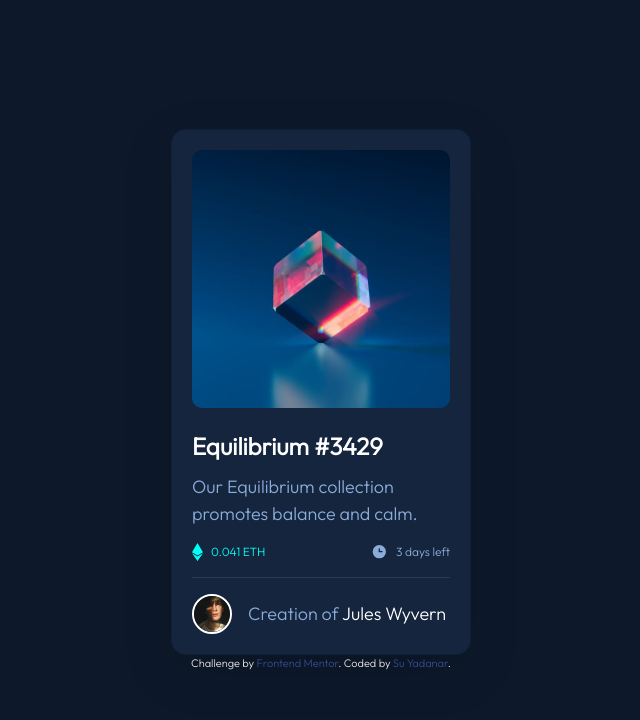
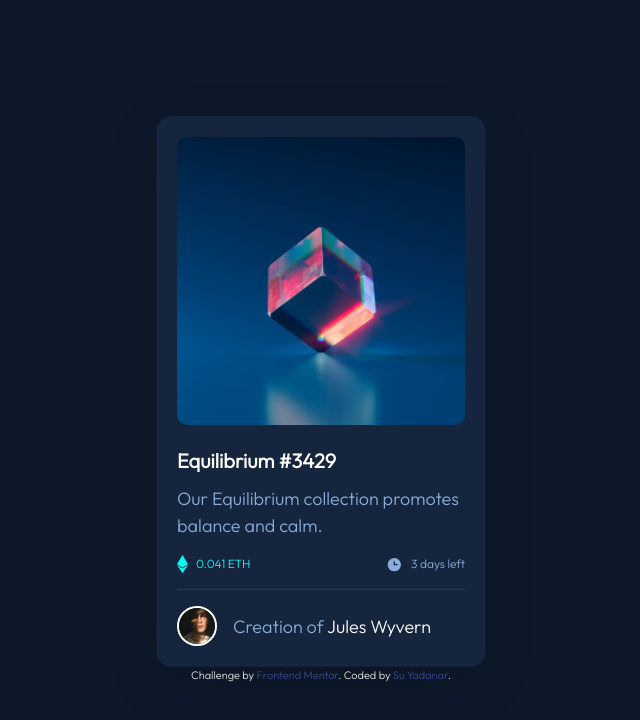
Before and after one commit to SYadanar/NFT-preview-card-component, a plain HTML site: page index.html in a window 1280 px wide. Shown: the whole page, without its empty margins (319-959 px from the left). Drawn offline with nearby package versions, Linux system fonts and the light colour scheme.

Commit message:
fix Accessibility issues

```diff
--- a/index.html
+++ b/index.html
@@ -28,7 +28,7 @@
           <img src="images/icon-view.svg" class="overlay-img img-fluid" alt="view icon overlay">
         </div>
 
-        <h4 class="card-title font-weight-bold mt-4">Equilibrium #3429</h4>
+        <h1 class="card-title font-weight-bold mt-4">Equilibrium #3429</h1>
 
         <p class="card-text mb-3">Our Equilibrium collection promotes balance and calm.</p>
 
@@ -46,7 +46,7 @@
         <hr class="line">
 
         <div class="creator-area">
-          <img src="images/image-avatar.png" class="rounded-circle mr-3">
+          <img src="images/image-avatar.png" class="rounded-circle mr-3" alt="avatar image">
           <p class="card-text">
             Creation of <span class="creator-name">Jules Wyvern</span>
           </p>
--- a/styles.css
+++ b/styles.css
@@ -26,7 +26,7 @@ body{
 
 .card{
 	background-color: var(--veryDarkBlue-card);
-	width: 300px;
+	width: 330px;
 	border-radius: 15px;
 }
 
@@ -65,6 +65,10 @@ body{
 
 .container:hover .overlay-img{
 	display: block;
+}
+
+.card-title{
+	font-size: 20px;
 }
 
 .card-text{
```
